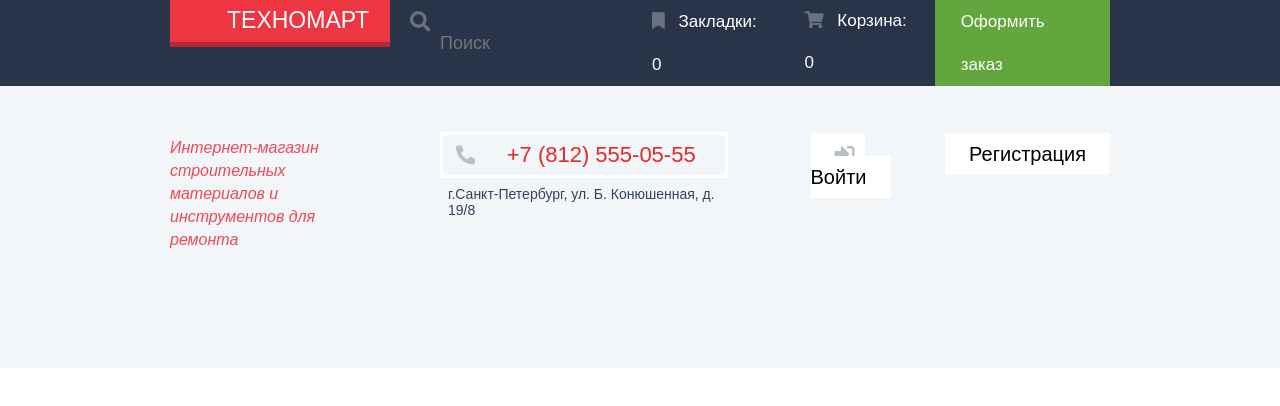
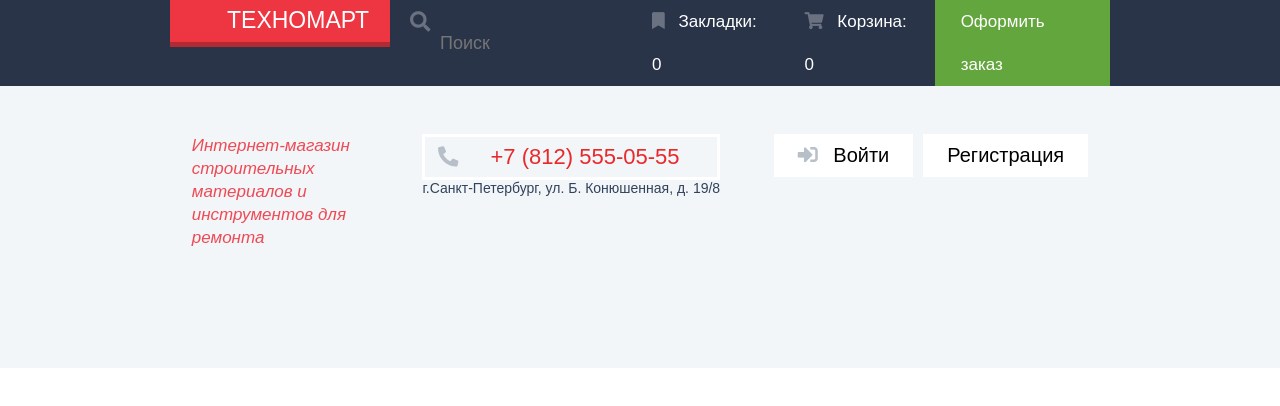
Before and after one commit to 0ro/technormart, a plain HTML site: page index.html in a window 1280 px wide. Drawn offline with Linux system fonts and the light colour scheme; a web font is replaced by a local one.

Commit message:
magic flexbox

```diff
--- a/css/style.css
+++ b/css/style.css
@@ -2,10 +2,10 @@ body {
   margin: 0;
   padding: 0;
   font-family: 'Cuprum', sans-serif;
+  font-size: 17px;
 }
 a {
   text-decoration: none;
-  color: #fff;
 }
 input:focus {
   outline: none;
@@ -16,6 +16,7 @@ a:active {
 /*------HEADER TOP------*/
 .topbar {
   background-color: #293449;
+  color: #fff;
 }
 .container {
   width: 940px;
@@ -24,15 +25,13 @@ a:active {
 .flex {
   display: flex;
 }
-/*------HEADER ITEMS------*/
-.header__item {
-  color: #fff;
-  font-size: 17px;
-}
 /*------BUTTONS------*/
 .btn {
   padding: 10px 24px;
-    font-size: 20px;
+  font-size: 20px;
+  color: #000;
+  background-color: #fff;
+  display: inline-block;
 }
 /*------ICONS------*/
 .icon_grey {
@@ -98,11 +97,11 @@ a:active {
   top: 12px;
 }
 /*------BOOKMARKS------*/
-.header__bookmarks {
-  line-height: 43px;
-}
 .bookmarks {
   padding: 0 20px;
+  color: #fff;
+  line-height: 43px;
+  background-color: #293449;
 }
 .bookmarks_active {
   display: inline-block;
@@ -126,11 +125,11 @@ a:active {
   padding-right: 9px;
 }
 /*------BASKET------*/
-.header__basket {
-  line-height: 42px;
-}
 .basket {
   padding: 0 20px;
+  color: #fff;
+  line-height: 43px;
+  background-color: #293449;
 }
 .basket_active {
   display: inline-block;
@@ -175,26 +174,26 @@ a:active {
   background-color: #518534;
   color: #babbbd;
 }
-/*------CONTENT------*/
-.content {
+/*------INFORMATION------*/
+.info {
   background-color: #f2f6f8;
   min-height: 282px;
 }
+.info__container {
+  padding-top: 48px;
+  justify-content: space-around;
+}
 /*------DESCRIPTION------*/
-.content__description {
-  padding: 50px 0 0 0;
-}
-.description__value {
+.description {
   color: #ee4a55;
   font-style: italic;
-  max-width: 177px;
+  max-width: 187px;
   line-height: 23px;
 }
 /*------PHONE------*/
-.contacts__phone {
+.phone {
   border: 3px solid #fff;
   padding: 7px 13px;
-  margin: 46px 0 0 101px;
 }
 .phone__value {
   color: #e9292a;
@@ -207,25 +206,15 @@ a:active {
   margin-right: 27px;
 }
 /*------ADDRESS------*/
-.contacts__address {
-  padding: 8px 0 0 109px;
-}
-.address__value {
+.address {
   color: #32425c;
   font-size: 14px;
 }
 /*------ENTRANCE------*/
-.content__entrance {
-  display: flex;
+.entrance__item {
+margin: 0 0 0 10px;
 }
 /*------SIGN-IN------*/
-.entrance__sign-in {
-  padding: 57px 0 0 83px;
-}
-.sign-in__btn {
-  color: #000;
-  background-color: #fff;
-}
 .sign-in__btn:hover {
   color: #ee3643;
 }
@@ -243,9 +232,6 @@ a:active {
   padding-right: 10px;
 }
 /*------CHECK-IN------*/
-.entrance__check-in {
-  padding: 57px 0 0 13px;
-}
 .check-in__btn {
   color: #000;
   background-color: #fff;
--- a/index.html
+++ b/index.html
@@ -19,39 +19,39 @@
           </a>
         </div>
         <!-- search -->
-        <div class="search header__item header__search">
+        <div class="search header__search">
           <input type="text" class="form-control form-control_search" placeholder=" Поиск ">
           <i class="fas fa-search icon icon_grey search__icon">
           </i>
         </div>
         <!-- bookmarks -->
-        <div class="header__item header__bookmarks">
+        <div class="header__bookmarks">
           <a class="bookmarks bookmarks_active" href="#">
             <i class="fas fa-bookmark icon icon_grey bookmarks__icon"></i>
             Закладки: <span>0</span>
           </a>
         </div>
         <!-- backet -->
-        <div class="header__item header__basket">
+        <div class="header__basket">
           <a class="basket basket_active" href="#">
             <i class="fas fa-shopping-cart icon icon_grey basket__icon"></i>
               Корзина: <span>0</span>
           </a>
         </div>
         <!-- checkout -->
-        <div class="checkout header__item header__checkout">
+        <div class="checkout header__checkout">
           <a class="btn btn_green checkout__btn" href="#">Оформить заказ</a>
         </div>
       </div>
     </div>
-    <!-- content -->
-    <div class="content">
-      <div class="container flex">
+    <!-- information -->
+    <div class="info">
+      <div class="container info__container flex">
         <!-- description -->
-        <div class="description content__description">
+        <div class="description info__description">
             <div class="description__value">Интернет-магазин строительных материалов и инструментов для ремонта</div>
         </div>
-        <div class="contacts content__contacts">
+        <div class="contacts info__contacts">
           <!-- phone -->
           <div class="phone contacts__phone">
             <i class="fas fa-phone icon icon icon_light-grey phone__icon">
@@ -64,9 +64,9 @@
             <div class="address__value">г.Санкт-Петербург, ул. Б. Конюшенная, д. 19/8</div>
           </div>
         </div>
-        <div class="entrance content__entrance">
+        <div class="entrance info__entrance flex">
           <!-- sign in -->
-          <div class="sign-in entrance__sign-in">
+          <div class="sign-in entrance__sign-in entrance__item">
             <a class="btn btn_icon sign-in__btn" href="#">
               <i class="fas fa-sign-in-alt icon icon_light-grey sign-in__icon">
               </i>
@@ -74,7 +74,7 @@
             </a>
           </div>
           <!-- check-in -->
-          <div class="check-in entrance__check-in">
+          <div class="check-in entrance__check-in entrance__item">
             <a class="btn btn_default check-in__btn" href="#">
               Регистрация
             </a>
```
